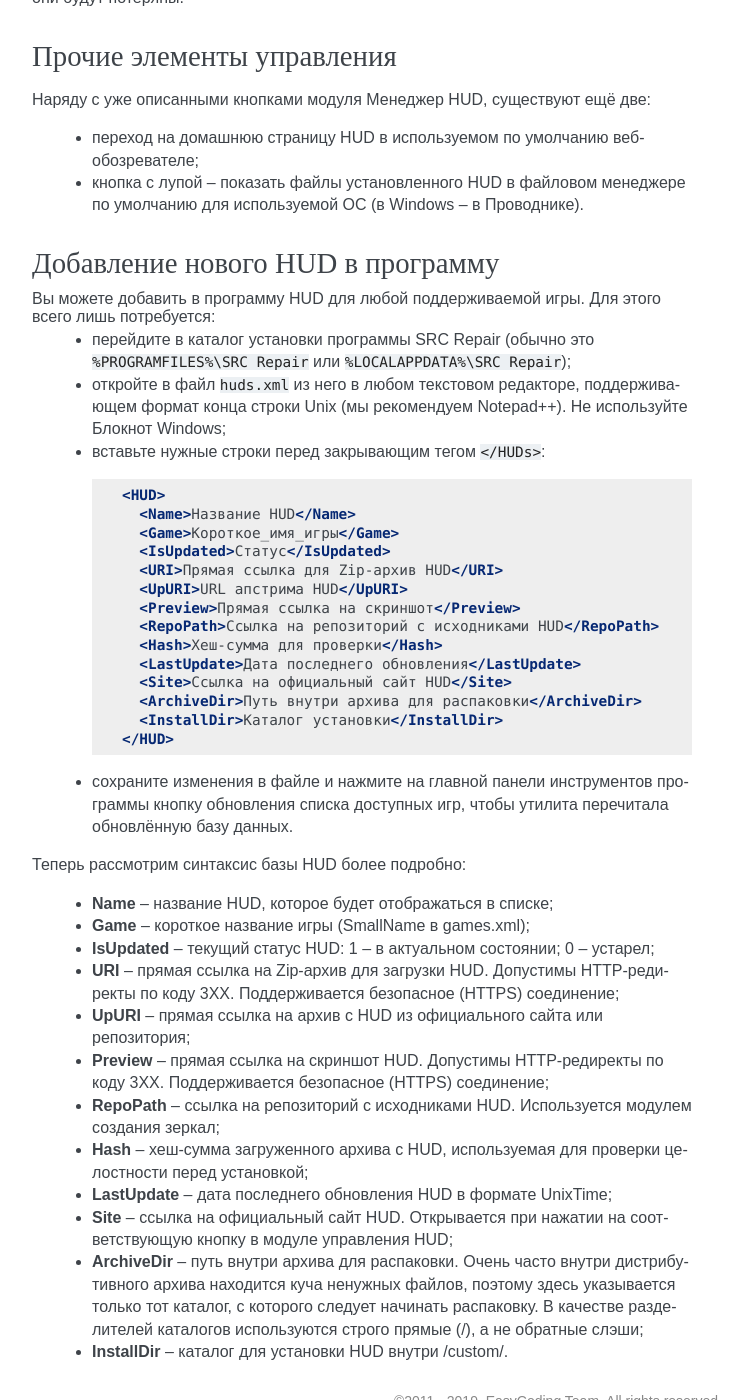
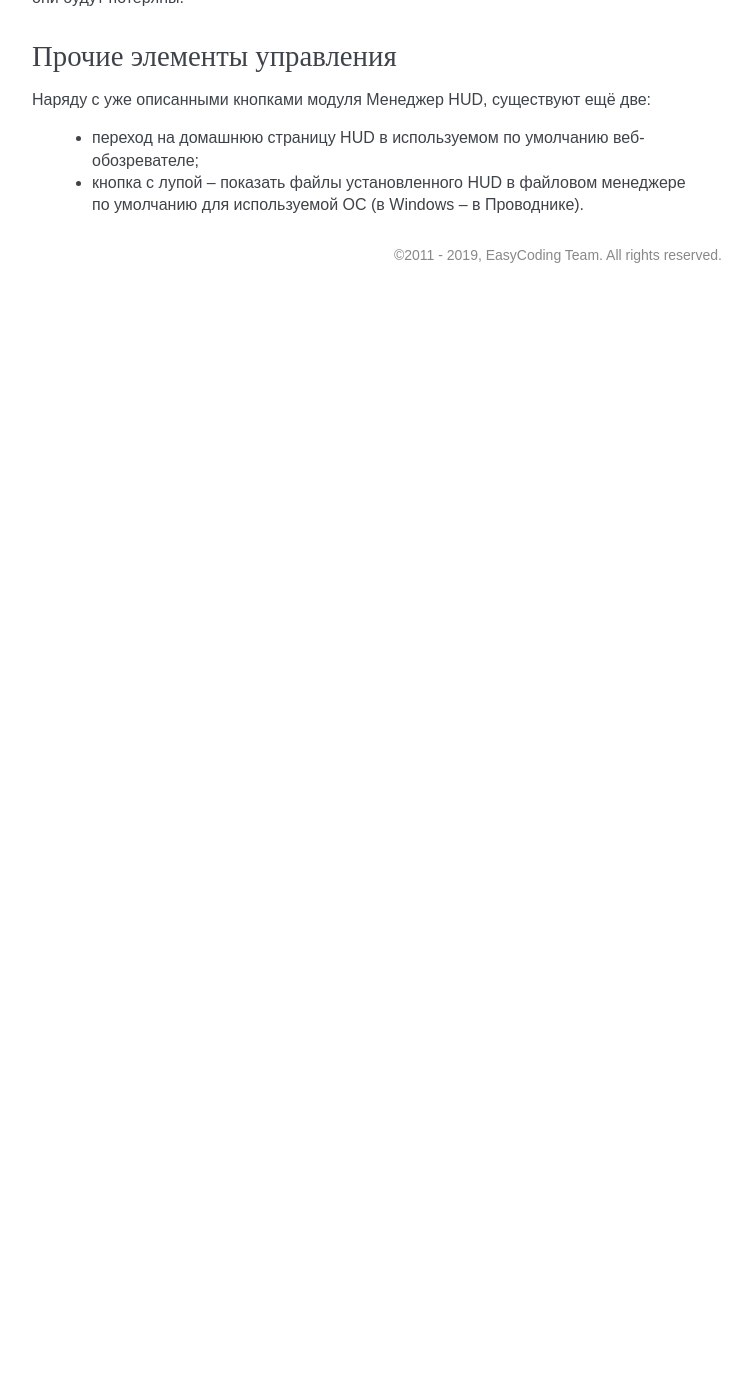
Before and after one commit to xvitaly/srcrepair, a Sphinx documentation site: the page built from docs/help/ru/source/hud-manager.rst, in a window 1280 px wide and 1400 px high, scrolled down 854 px. Shown: the whole window, without its empty margins (388-1140 px from the left). Built offline with Sphinx 7.4.7, drawn with Linux system fonts in a browser that asks for light colours; after the commit the page ends 1147 px from its top, so only the background shows below that.

Commit message:
Removed deprecated documentation from offline help.
Closes #299.

```diff
--- a/docs/help/ru/source/hud-manager.rst
+++ b/docs/help/ru/source/hud-manager.rst
@@ -52,48 +52,3 @@
 
  * переход на домашнюю страницу HUD в используемом по умолчанию веб-обозревателе;
  * кнопка с лупой -- показать файлы установленного HUD в файловом менеджере по умолчанию для используемой ОС (в Windows -- в Проводнике).
-
-.. index:: добавление нового HUD
-.. _hud-addnew:
-
-Добавление нового HUD в программу
-==========================================
-
-Вы можете добавить в программу HUD для любой поддерживаемой игры. Для этого всего лишь потребуется:
- * перейдите в каталог установки программы SRC Repair (обычно это ``%PROGRAMFILES%\SRC Repair`` или ``%LOCALAPPDATA%\SRC Repair``);
- * откройте в файл ``huds.xml`` из него в любом текстовом редакторе, поддерживающем формат конца строки Unix (мы рекомендуем Notepad++). Не используйте Блокнот Windows;
- * вставьте нужные строки перед закрывающим тегом ``</HUDs>``:
-
-  .. code-block:: xml
-
-    <HUD>
-      <Name>Название HUD</Name>
-      <Game>Короткое_имя_игры</Game>
-      <IsUpdated>Статус</IsUpdated>
-      <URI>Прямая ссылка для Zip-архив HUD</URI>
-      <UpURI>URL апстрима HUD</UpURI>
-      <Preview>Прямая ссылка на скриншот</Preview>
-      <RepoPath>Ссылка на репозиторий с исходниками HUD</RepoPath>
-      <Hash>Хеш-сумма для проверки</Hash>
-      <LastUpdate>Дата последнего обновления</LastUpdate>
-      <Site>Ссылка на официальный сайт HUD</Site>
-      <ArchiveDir>Путь внутри архива для распаковки</ArchiveDir>
-      <InstallDir>Каталог установки</InstallDir>
-    </HUD>
-
- * сохраните изменения в файле и нажмите на главной панели инструментов программы кнопку обновления списка доступных игр, чтобы утилита перечитала обновлённую базу данных.
-
-Теперь рассмотрим синтаксис базы HUD более подробно:
-
- * **Name** -- название HUD, которое будет отображаться в списке;
- * **Game** -- короткое название игры (SmallName в games.xml);
- * **IsUpdated** -- текущий статус HUD: 1 -- в актуальном состоянии; 0 -- устарел;
- * **URI** -- прямая ссылка на Zip-архив для загрузки HUD. Допустимы HTTP-редиректы по коду 3XX. Поддерживается безопасное (HTTPS) соединение;
- * **UpURI** -- прямая ссылка на архив с HUD из официального сайта или репозитория;
- * **Preview** -- прямая ссылка на скриншот HUD. Допустимы HTTP-редиректы по коду 3XX. Поддерживается безопасное (HTTPS) соединение;
- * **RepoPath** -- ссылка на репозиторий с исходниками HUD. Используется модулем создания зеркал;
- * **Hash** -- хеш-сумма загруженного архива с HUD, используемая для проверки целостности перед установкой;
- * **LastUpdate** -- дата последнего обновления HUD в формате UnixTime;
- * **Site** -- ссылка на официальный сайт HUD. Открывается при нажатии на соответствующую кнопку в модуле управления HUD;
- * **ArchiveDir** -- путь внутри архива для распаковки. Очень часто внутри дистрибутивного архива находится куча ненужных файлов, поэтому здесь указывается только тот каталог, с которого следует начинать распаковку. В качестве разделителей каталогов используются строго прямые (/), а не обратные слэши;
- * **InstallDir** -- каталог для установки HUD внутри /custom/.
```
